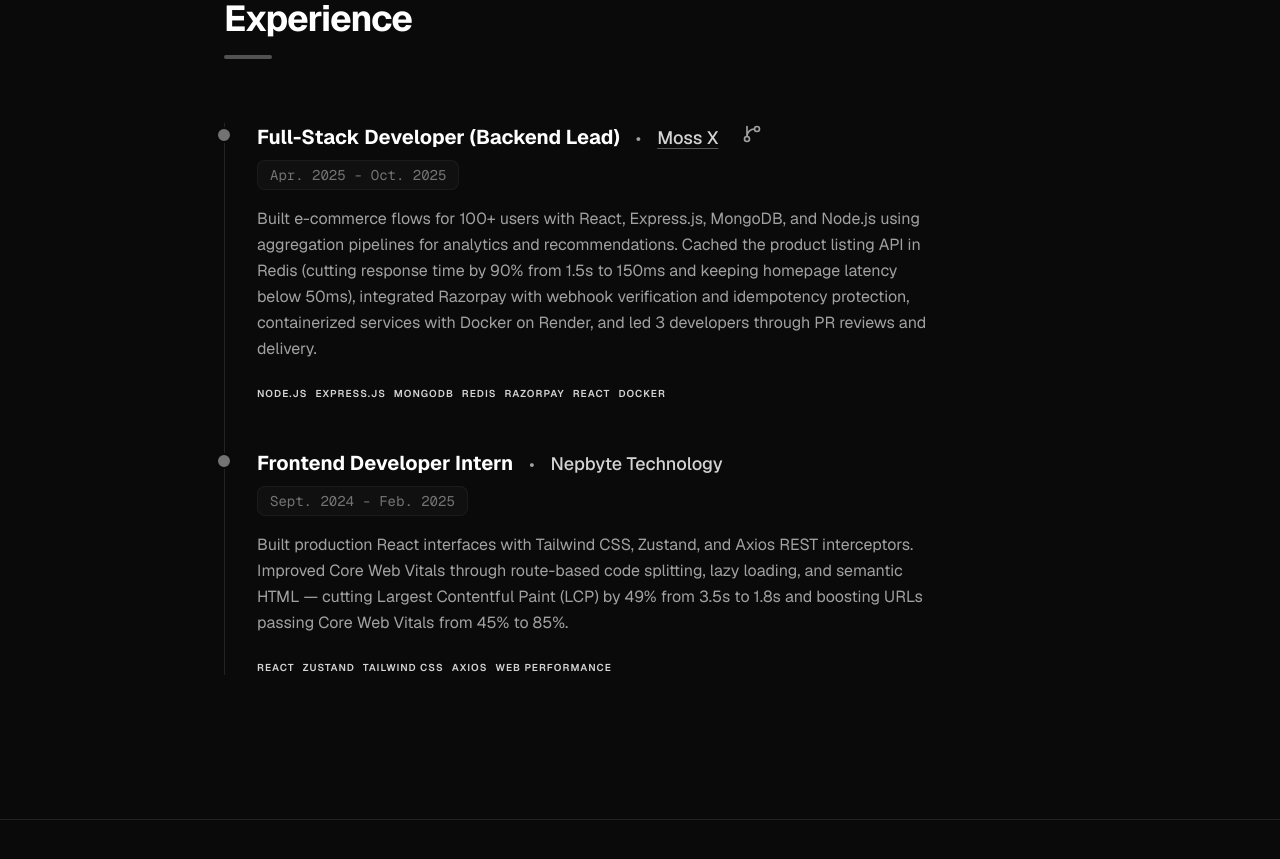
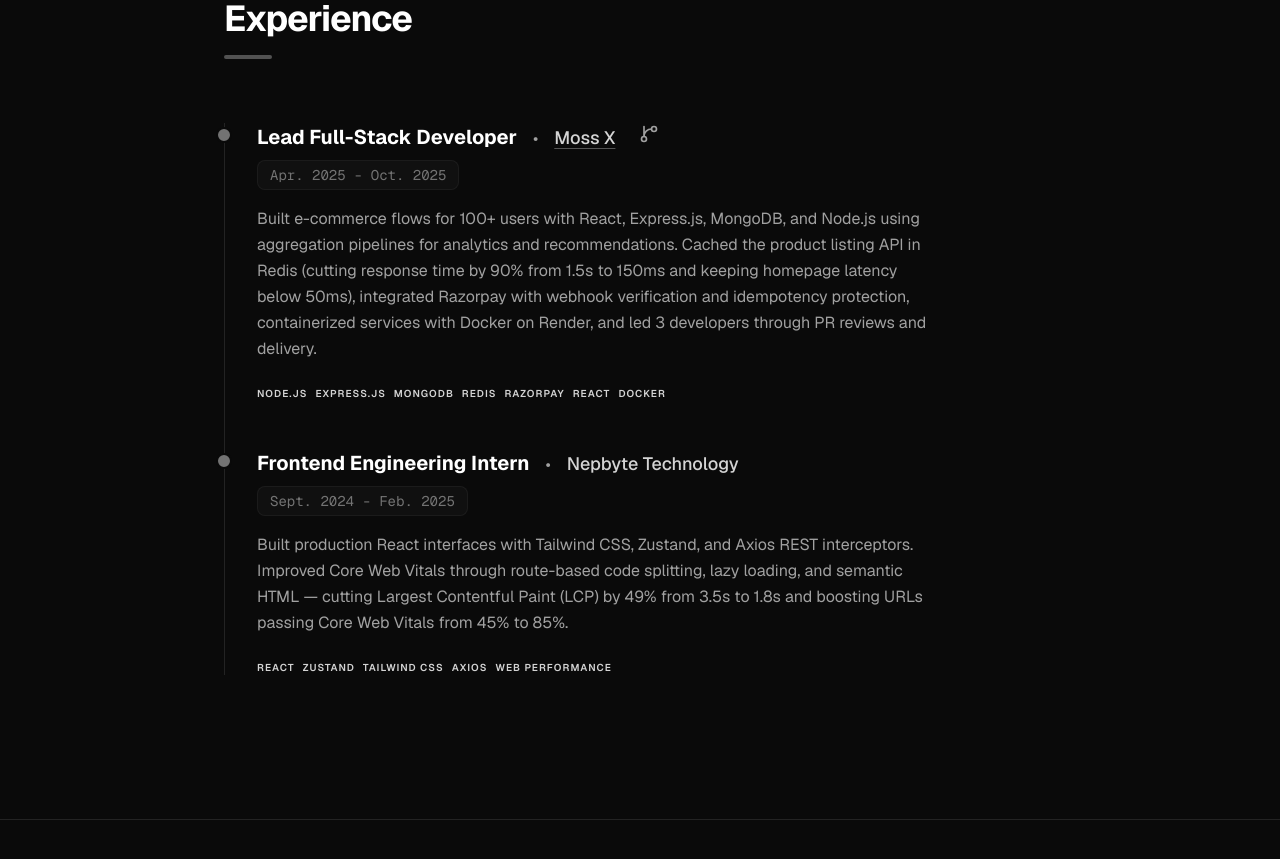
Before and after one commit to ShouryaUpadhyaya/personalWebsite, a Next.js app: page / in a window 1280 px wide. Shown: the part 8420-9279 px from the top of the page. Built offline with nearby package versions, Linux system fonts and the light colour scheme.

Commit message:
chore(polish): refine resume underline baselines, non-breaking unit spaces, and cookoff.md consistency

```diff
--- a/data/portfolio.ts
+++ b/data/portfolio.ts
@@ -318,7 +318,7 @@ export const portfolio = {
   ],
   experience: [
     {
-      role: "Full-Stack Developer (Backend Lead)",
+      role: "Lead Full-Stack Developer",
       company: "Moss X",
       companyUrl: "https://mossx.in",
       githubUrl: "https://github.com/Moss-X/Website",
@@ -327,7 +327,7 @@ export const portfolio = {
       skills: ["Node.js", "Express.js", "MongoDB", "Redis", "Razorpay", "React", "Docker"]
     },
     {
-      role: "Frontend Developer Intern",
+      role: "Frontend Engineering Intern",
       company: "Nepbyte Technology",
       period: "Sept. 2024 - Feb. 2025",
       description: "Built production React interfaces with Tailwind CSS, Zustand, and Axios REST interceptors. Improved Core Web Vitals through route-based code splitting, lazy loading, and semantic HTML — cutting Largest Contentful Paint (LCP) by 49% from 3.5s to 1.8s and boosting URLs passing Core Web Vitals from 45% to 85%.",
--- a/public/content/projects/cookoff.md
+++ b/public/content/projects/cookoff.md
@@ -9,8 +9,8 @@ During live coding contests, hundreds of users submit code, save drafts, and run
 A flawless, real-time contest experience with zero dropped submissions and sub-second compiler feedback for over 1,000 users.
 
 ## How It Works (The Mechanism)
-1. **Triple-Layer Persistence:** Code state is guaranteed through local Zustand state, fast Redis in-memory caching, and durable MongoDB storage.
-2. **Custom CodeMirror Editor:** Built a customized editor that handles syntax highlighting, auto-completion, and real-time syncing without blocking the main thread.
+1. **Triple-Layer Persistence:** Code state is guaranteed through in-memory Zustand state, automatic browser `localStorage` persistence, and durable MongoDB storage.
+2. **Custom CodeMirror 6 Editor:** Built a customized editor that handles syntax highlighting, auto-completion, and real-time syncing without blocking the main thread.
 3. **Auto-Submission:** Code is automatically submitted when the timer runs out, ensuring no participant loses progress.
 4. **Optimized Server Actions:** Reduced payload sizes and utilized Next.js Server Components to render the live leaderboard instantly.
 
@@ -56,7 +56,7 @@ The coding part of the application's state is managed by a single Zustand store,
 * **UI Components**: Shadcn/UI
 * **State Management**: Zustand
 * **Form Handling**: React Hook Form & Zod
-* **Code Editor**: CodeMirror
+* **Code Editor**: CodeMirror 6
 * **HTTP Client**: Axios
 * **Notifications**: Firestore, React Hot Toast
 
@@ -64,12 +64,12 @@ The coding part of the application's state is managed by a single Zustand store,
 
 ## Detailed Features
 
-- **Advanced Code Editor**: Powered by CodeMirror, supporting multiple languages (Python, Java, C++, etc.), themes, and keybindings.
+- **Advanced Code Editor**: Powered by CodeMirror 6, supporting multiple languages (Python, Java, C++, etc.), themes, and keybindings.
 - **Progress Restoration**: Your code, selected language, and current round are automatically saved to `localStorage`, allowing you to resume your session anytime.
 - **Auto-Submission**: Code is automatically submitted when the timer runs out, ensuring no progress is lost.
 - **Resizable Layout**: A flexible and resizable panel layout to customize your workspace.
 - **Real-time Scoreboard**: Users can monitor their scores in real time as they complete rounds.
-- **Multi-language Support**: The portal uses the Monaco editor, with support for many languages like Python, Java, C++, etc.
+- **Multi-language Support**: The CodeMirror 6 IDE supports multiple contest languages including Python, Java, C++, and C.
 - **Real-time Compiler Feedback**: Get instant feedback on your code with detailed compiler messages and test case results.
 
 ### Login Interface
```
Also changed, not shown: 2 other files (tests, documents, lock files or other folders).
